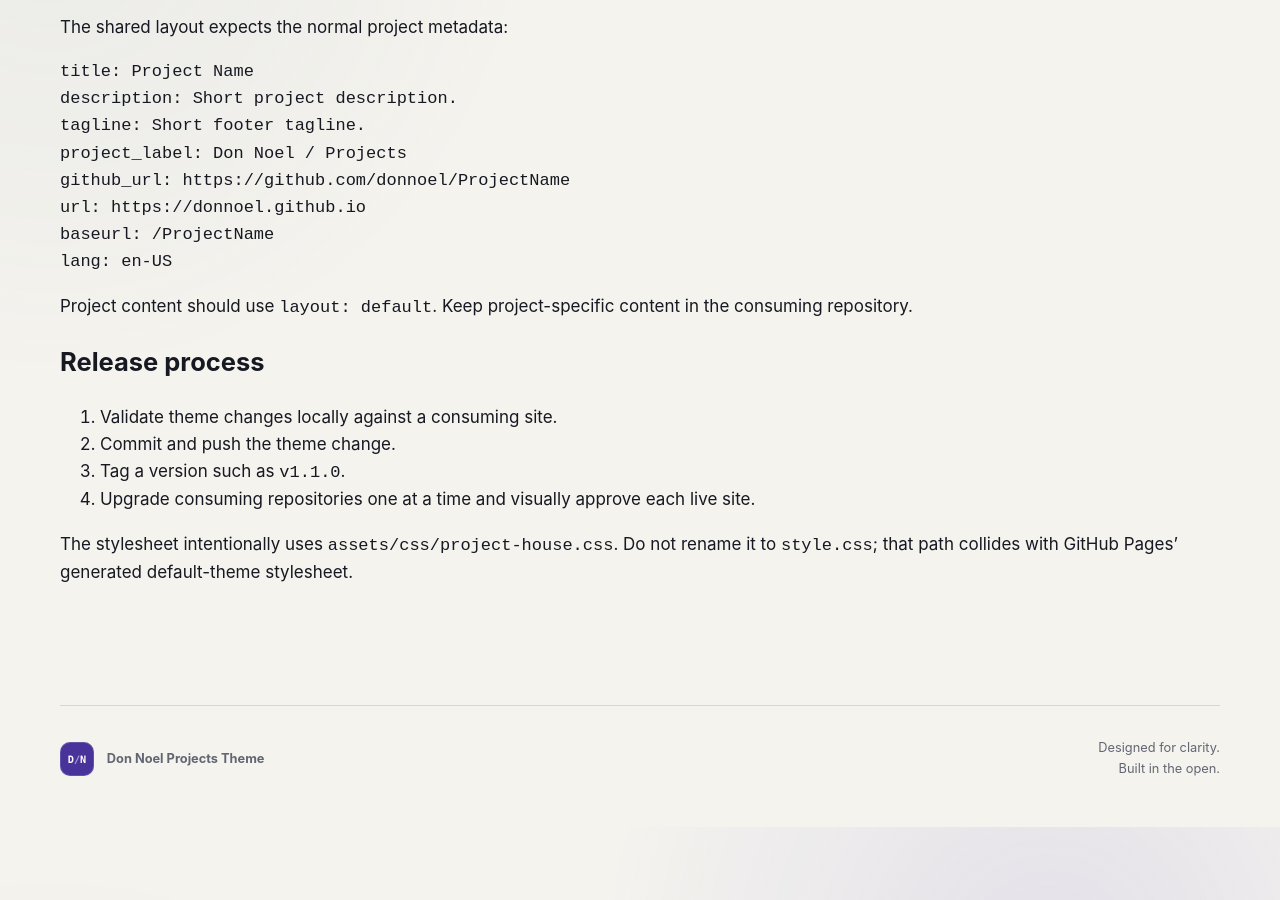
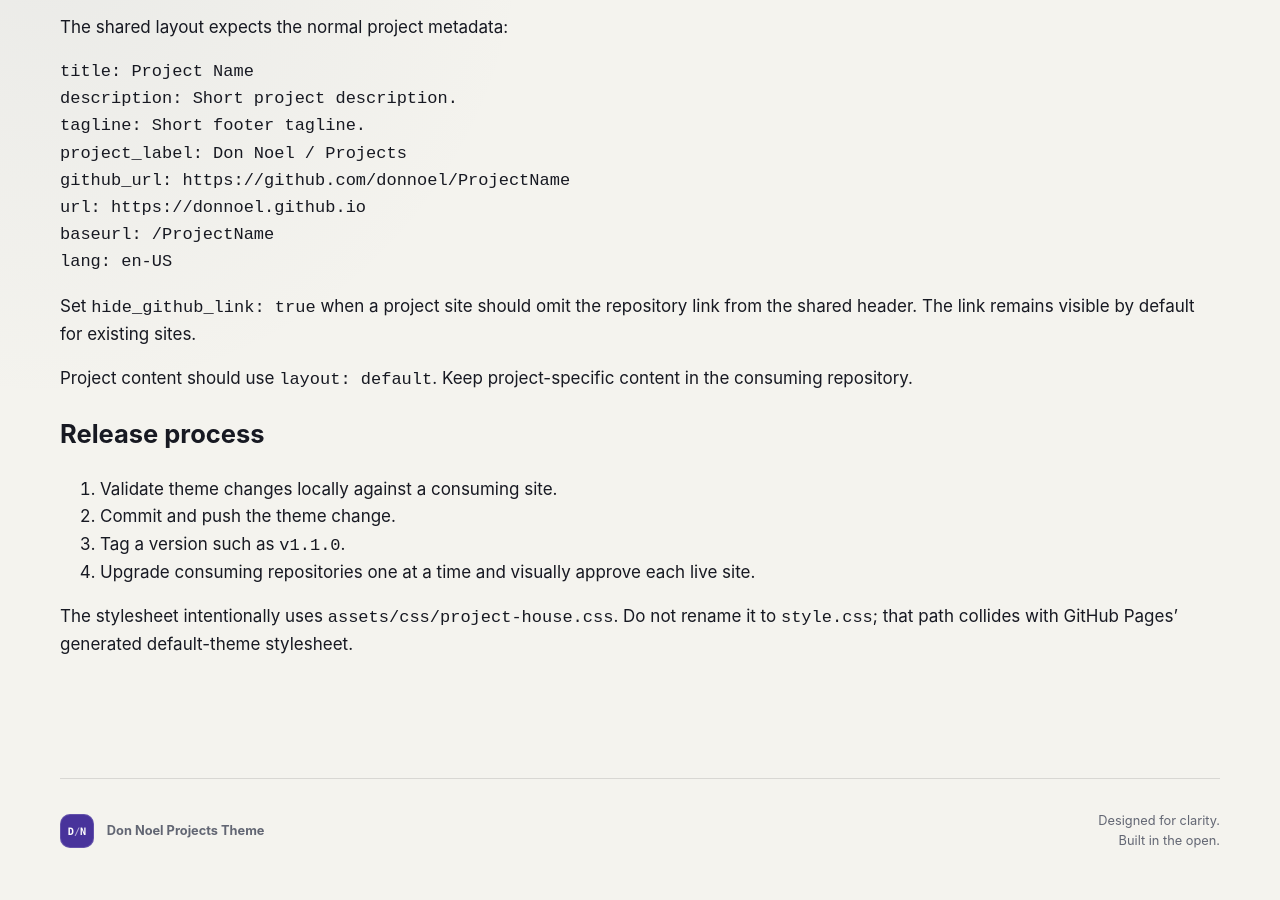
Before and after one commit to donnoel/projects-theme, a Jekyll site: the page built from README.md, in a window 1280 px wide and 900 px high, scrolled down 629 px. Built offline with Jekyll 4.4.1, drawn with Linux system fonts in a browser that asks for light colours; our own code applies the rules of GitHub Pages for plain Markdown files.

Commit message:
Allow sites to hide the GitHub header link

````diff
--- a/README.md
+++ b/README.md
@@ -28,6 +28,9 @@ baseurl: /ProjectName
 lang: en-US
 ```
 
+Set `hide_github_link: true` when a project site should omit the repository link
+from the shared header. The link remains visible by default for existing sites.
+
 Project content should use `layout: default`. Keep project-specific content in the consuming repository.
 
 ## Release process
--- a/_layouts/default.html
+++ b/_layouts/default.html
@@ -25,7 +25,9 @@
       </a>
       <nav class="site-nav" aria-label="Project navigation">
         <span class="site-nav__title">{{ site.title }}</span>
-        <a href="{{ site.github_url | default: site.github.repository_url }}">GitHub <span aria-hidden="true">↗</span></a>
+        {% unless site.hide_github_link %}
+          <a href="{{ site.github_url | default: site.github.repository_url }}">GitHub <span aria-hidden="true">↗</span></a>
+        {% endunless %}
       </nav>
     </header>
 
````
